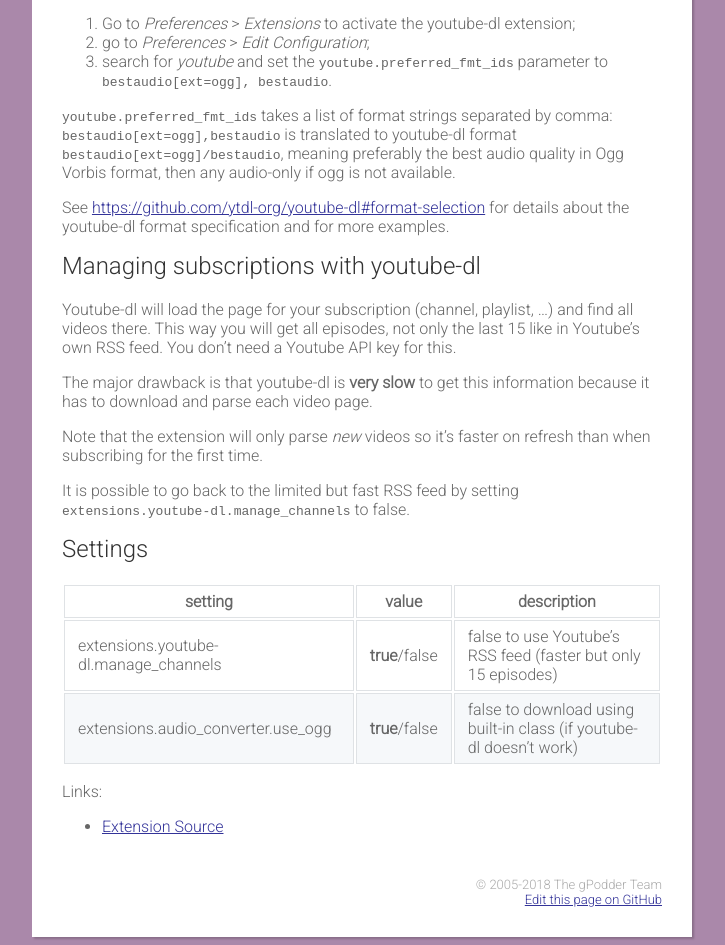
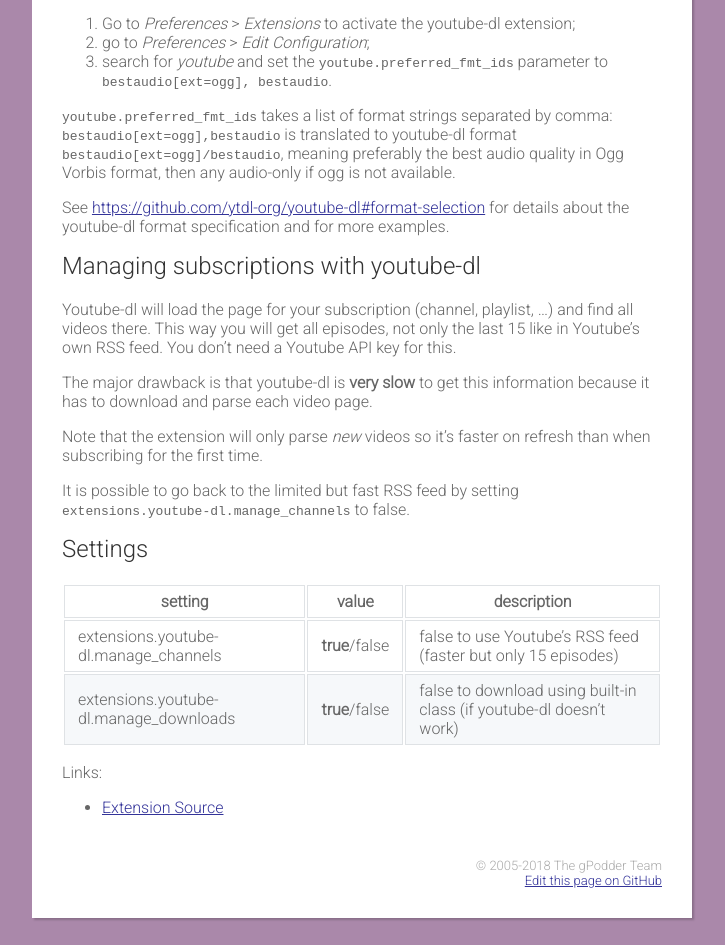
Before and after one commit to gpodder/gpodder.github.io, a Jekyll site: the page built from docs/extensions/youtubedl.md, in a window 1280 px wide. Shown: the part 524-1469 px from the top of the page, without its empty margins (278-1003 px from the left). Built offline with Jekyll 4.4.1, drawn with Linux system fonts in a browser that asks for light colours; our own code applies the rules of GitHub Pages for plain Markdown files.

Commit message:
fix youtube-dl config key

```diff
--- a/docs/extensions/youtubedl.md
+++ b/docs/extensions/youtubedl.md
@@ -56,7 +56,7 @@
 | setting                                   | value          | description                                                                   |
 |-------------------------------------------|----------------|-------------------------------------------------------------------------------|
 | extensions.youtube-dl.manage_channels     | **true**/false | false to use Youtube's RSS feed (faster but only 15 episodes)                 |
-| extensions.audio\_converter.use\_ogg      | **true**/false | false to download using built-in class (if youtube-dl doesn't work)           |
+| extensions.youtube-dl.manage_downloads    | **true**/false | false to download using built-in class (if youtube-dl doesn't work)           |
 
 Links:
 
```
